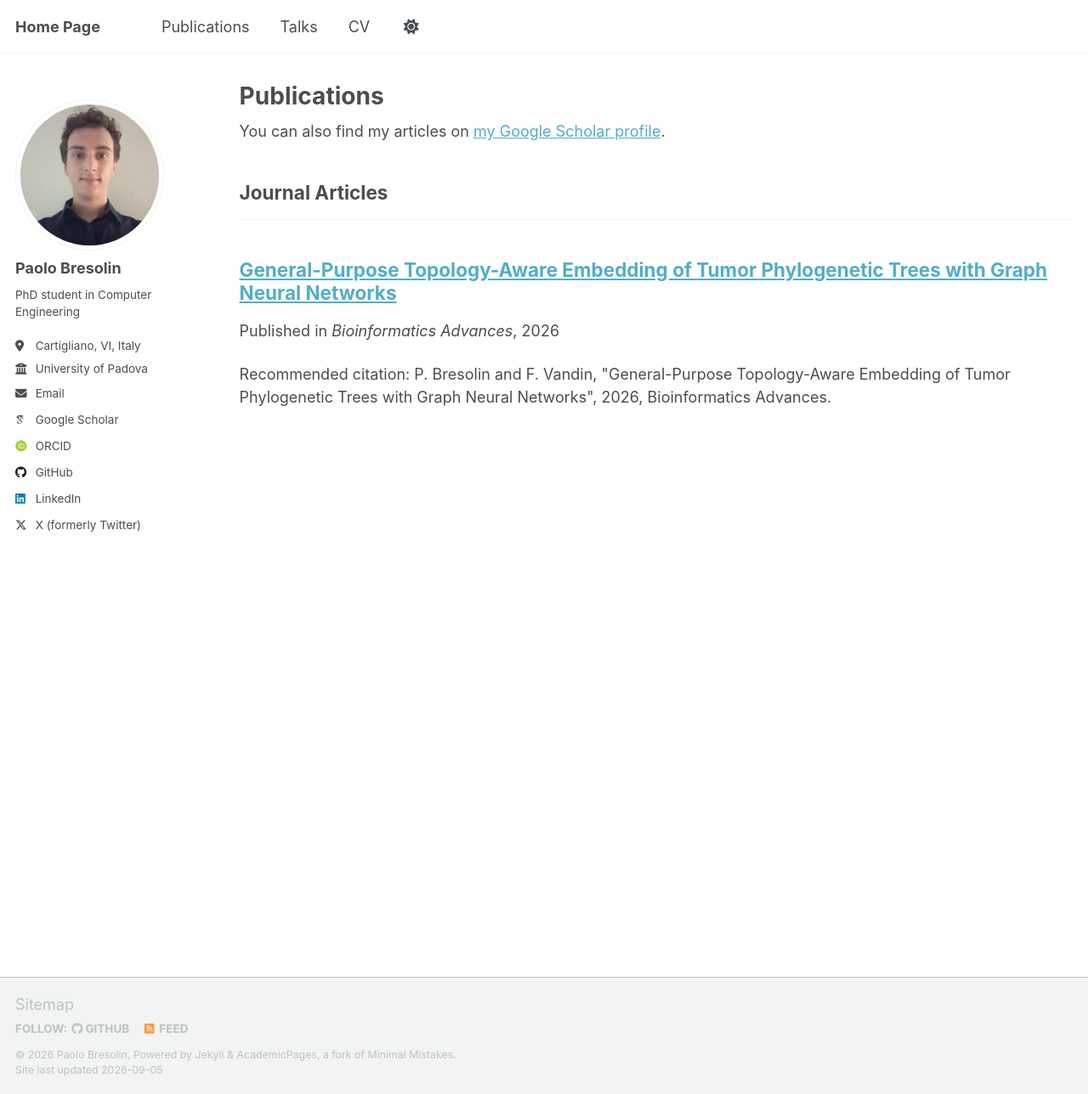
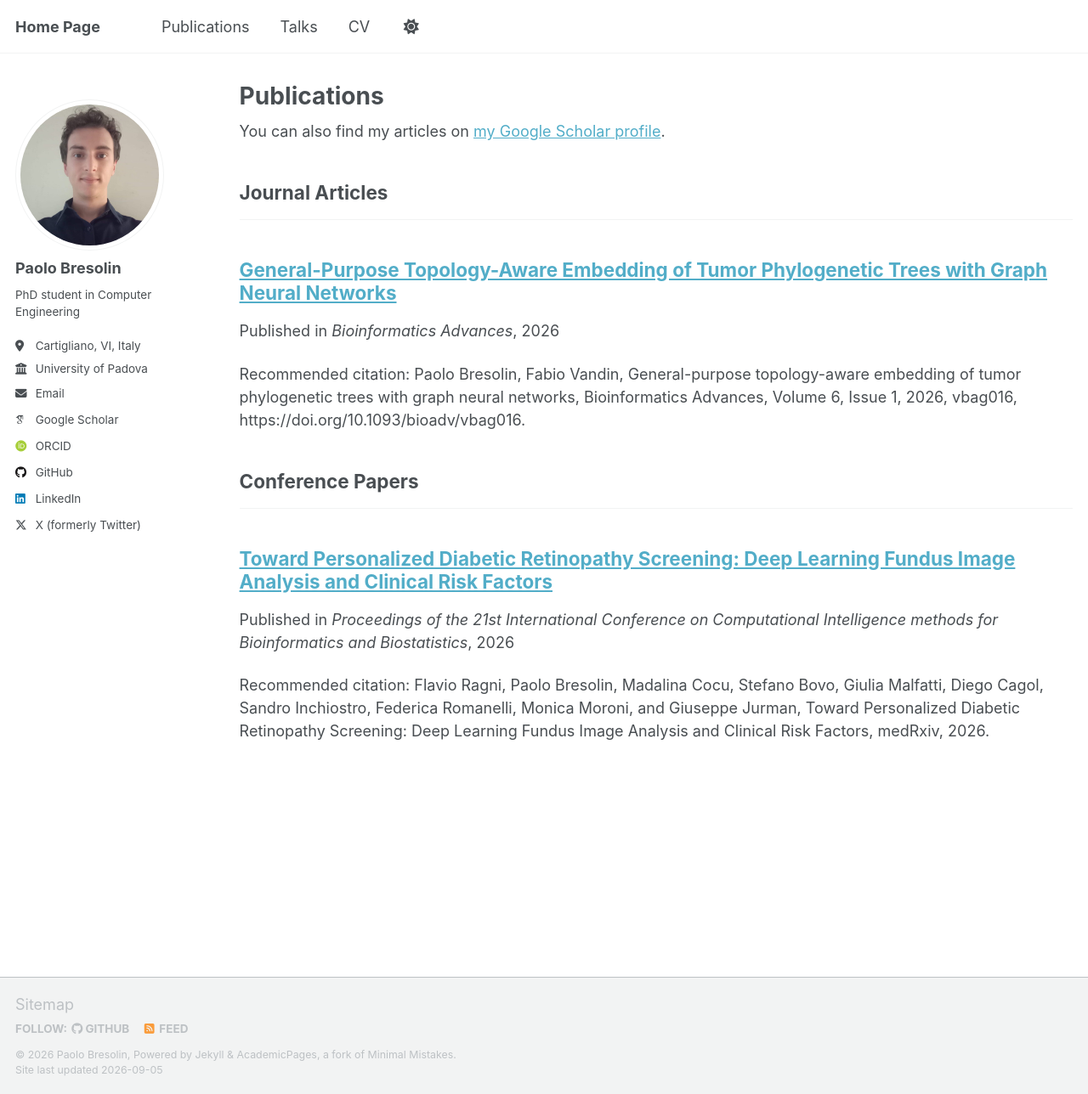
Before and after one commit to paolobresolin/paolobresolin.github.io, a Jekyll site: the page built from _pages/publications.html, in a window 1280 px wide and 1288 px high. Shown: the whole window at 85% size. Built offline with Jekyll 4.4.1, drawn with Linux system fonts in a browser that asks for light colours; some web fonts are replaced; a script that is not in the unit is left out.

Commit message:
added new publication

```diff
--- a/_publications/2026-02-01-General-Purpose-Topology-Aware-Embedding-of-Tumor-Phylogenetic-Trees-with-Graph-Neural-Networks.md
+++ b/_publications/2026-02-01-General-Purpose-Topology-Aware-Embedding-of-Tumor-Phylogenetic-Trees-with-Graph-Neural-Networks.md
@@ -4,10 +4,10 @@ collection: publications
 category: manuscripts
 # permalink: /publication/2009-10-01-paper-title-number-1
 # excerpt: 'This paper is about the number 1. The number 2 is left for future work.'
-date: 2026-02-01
+date: 2026-04-01
 venue: 'Bioinformatics Advances'
 # slidesurl: 'http://academicpages.github.io/files/slides1.pdf'
 # paperurl: 'http://academicpages.github.io/files/paper1.pdf'
 # bibtexurl: 'http://academicpages.github.io/files/bibtex1.bib'
-citation: 'P. Bresolin and F. Vandin, "General-Purpose Topology-Aware Embedding of Tumor Phylogenetic Trees with Graph Neural Networks", 2026, Bioinformatics Advances.'
+citation: 'Paolo Bresolin, Fabio Vandin, General-purpose topology-aware embedding of tumor phylogenetic trees with graph neural networks, Bioinformatics Advances, Volume 6, Issue 1, 2026, vbag016, https://doi.org/10.1093/bioadv/vbag016.'
 ---
--- /dev/null
+++ b/_publications/2026-09-01-Toward-Personalized-Diabetic-Retinopathy-Screening.md
@@ -0,0 +1,13 @@
+---
+title: "Toward Personalized Diabetic Retinopathy Screening: Deep Learning Fundus Image Analysis and Clinical Risk Factors"
+collection: publications
+category: conferences
+# permalink: /publication/2009-10-01-paper-title-number-1
+# excerpt: 'This paper is about the number 1. The number 2 is left for future work.'
+date: 2026-09-01
+venue: 'Proceedings of the 21st International Conference on Computational Intelligence methods for Bioinformatics and Biostatistics'
+# slidesurl: 'http://academicpages.github.io/files/slides1.pdf'
+# paperurl: 'http://academicpages.github.io/files/paper1.pdf'
+# bibtexurl: 'http://academicpages.github.io/files/bibtex1.bib'
+citation: 'Flavio Ragni, Paolo Bresolin, Madalina Cocu, Stefano Bovo, Giulia Malfatti, Diego Cagol, Sandro Inchiostro, Federica Romanelli, Monica Moroni, and Giuseppe Jurman, Toward Personalized Diabetic Retinopathy Screening: Deep Learning Fundus Image Analysis and Clinical Risk Factors, medRxiv, 2026.'
+---
```
Also changed, not shown: _pages/about.md (+1 -1 lines).
